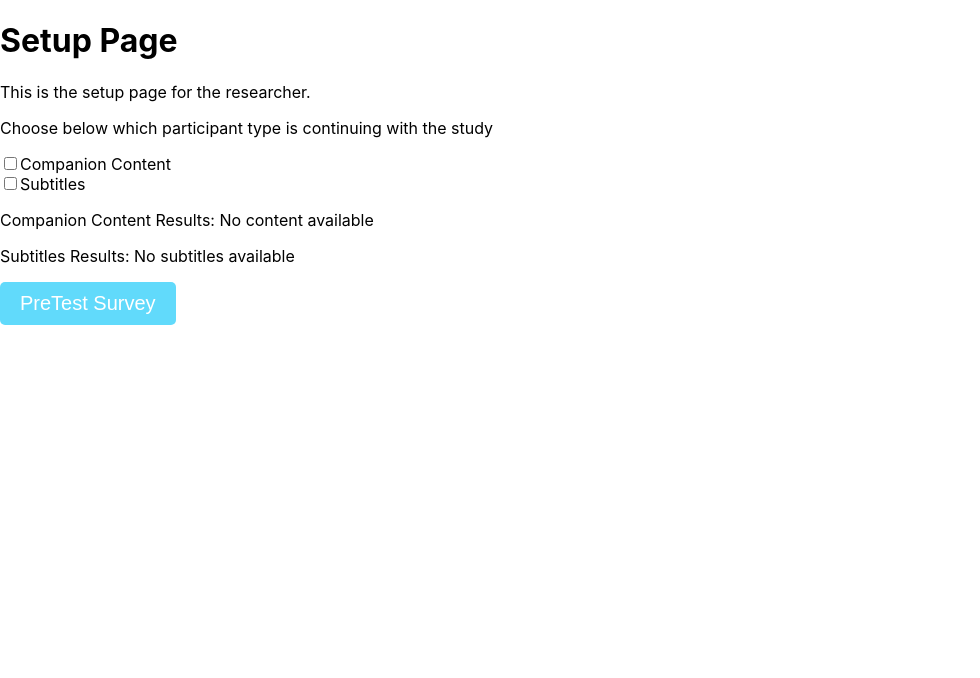
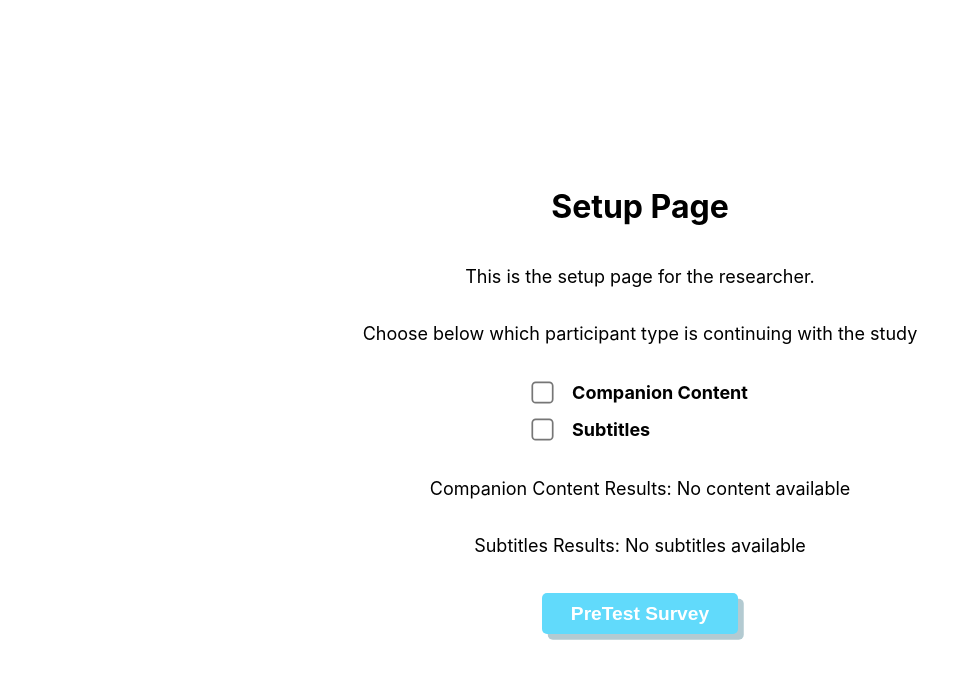
Before and after one commit to Santa-Clara-Imaginarium-Lab/sludge-v2, a React (Create React App) app: page /setup in a window 1280 px wide. Shown: the top 678 px of the page, without its empty margins (0-980 px from the left). Built offline with nearby package versions, Linux system fonts and the light colour scheme.

Commit message:
CSS Styling

```diff
--- a/src/App.css
+++ b/src/App.css
@@ -1,11 +1,3 @@
-.App {
-  text-align: center;
-  height: 100vh; /* Full height to center vertically */
-  display: flex;
-  align-items: center; /* Center vertically */
-  justify-content: center; /* Center horizontally */
-}
-
 .button {
   padding: 10px 20px;
   font-size: 20px;
@@ -20,3 +12,7 @@
 .button:hover {
   background-color: #21a1f1; /* Darker shade on hover */
 }
+
+.text {
+  font-size: large;
+}
--- a/src/App.jsx
+++ b/src/App.jsx
@@ -25,9 +25,9 @@ function App() {
   };
 
   return (
-      <div className="App">
+      <div className="container">
         <h1>Sludge V2</h1>
-        <button className="button" onClick={handleNavigate}>Setup Page - for researcher</button>
+        <button className="submit-button" onClick={handleNavigate}>Setup Page - for researcher</button>
       </div>
   );
 }
--- a/src/StudyPart/StudyPart.jsx
+++ b/src/StudyPart/StudyPart.jsx
@@ -26,9 +26,9 @@ const StudyPart = () => {
   console.log(primaryContentSubtitles);
 
   return (
-    <div>
-      <p>Companion Content Results: {companionContent ? "Content available" : 'No content available'}</p>
-      <p>Subtitles Results: {subtitles ? "Subtitles available" : 'No subtitles available'}</p>
+    <div className='container'>
+      <p className='text'>Companion Content Results: {companionContent ? "Content available" : 'No content available'}</p>
+      <p className='text'>Subtitles Results: {subtitles ? "Subtitles available" : 'No subtitles available'}</p>
         <video width="600" height="400" autoPlay style={{'pointerEvents': 'none'}}>
           <source src={primaryContent} type="video/mp4" />
           {
@@ -40,7 +40,7 @@ const StudyPart = () => {
               default />
           }
         </video>
-        <button className="button" onClick={handleNavigate}>PostTest Survey</button>
+        <button className="submit-button" onClick={handleNavigate}>PostTest Survey</button>
     </div>
   );
 };
--- a/src/postTestSurvey/PostTestSurvey.jsx
+++ b/src/postTestSurvey/PostTestSurvey.jsx
@@ -10,13 +10,13 @@ const statements = [
 ];
 
 const options = [
-  "1",
-  "2",
-  "3",
-  "4",
-  "5",
-  "6",
-  "7"
+  "Strongly Disagree",
+  "Disagree",
+  "Somewhat Disagree",
+  "Neutral",
+  "Somewhat Agree",
+  "Agree",
+  "Strongly Agree"
 ];
 
 const PostTestSurvey = () => {
@@ -37,7 +37,6 @@ const PostTestSurvey = () => {
       return;
     }
     setError('');
-    navigate('/studypart');
   };
 
   return (
--- a/src/preTestSurvey/PreTestSurvey.css
+++ b/src/preTestSurvey/PreTestSurvey.css
@@ -34,6 +34,7 @@
     margin-bottom: 20px;
     text-align: left;
     margin-left: 10px;
+    margin-bottom: 30px;
 }
 
 .qualtrix-grid {
@@ -49,7 +50,7 @@
     width: 2px;
     height: 100%;
     background-color: #ddd;
-    left: calc(24%);
+    left: calc(21.5%);
     top: 0;
 }
 
@@ -74,7 +75,6 @@
     position: relative;
     margin-bottom: 20px;
     font-size: large;
-    margin-left: 40px;
 }
 
 .qualtrix-row {
@@ -83,12 +83,12 @@
 
 .statement {
     text-align: left;
-    padding: 20px;
     font-size: large;
     border-bottom: 1px solid #ddd;
     min-height: 80px;
     display: flex;
     align-items: center;
+    padding: 5px;
 }
 
 input[type="radio"] {
@@ -112,6 +112,7 @@ input[type="radio"]:checked + .circle {
 }
 
 .submit-button {
+    font-weight: bold;
     margin-top: 1em;
     padding: 0.5em 1.5em;
     background-color: #61dafb;
@@ -129,9 +130,8 @@ input[type="radio"]:checked + .circle {
 }
 
 .circle-container {
-    margin-left: 40px;
     display: flex;
-    justify-content: left;
+    justify-content: center;
     align-items: center;
 }
 
--- a/src/preTestSurvey/PreTestSurvey.jsx
+++ b/src/preTestSurvey/PreTestSurvey.jsx
@@ -10,13 +10,13 @@ const statements = [
 ];
 
 const options = [
-  "1",
-  "2",
-  "3",
-  "4",
-  "5",
-  "6",
-  "7"
+  "Strongly Disagree",
+  "Disagree",
+  "Somewhat Disagree",
+  "Neutral",
+  "Somewhat Agree",
+  "Agree",
+  "Strongly Agree"
 ];
 
 const PreTestSurvey = () => {
--- a/src/setup/Setup.css
+++ b/src/setup/Setup.css
@@ -0,0 +1,32 @@
+.checkbox-options {
+    display: flex;
+    flex-direction: column;
+    gap: 1em;
+    padding-top: 20px;
+    padding-bottom: 20px;
+}
+
+.checkbox {
+    display: flex;
+    align-items: center;
+    cursor: pointer;
+}
+
+.checkbox p {
+    margin: 0;
+    margin-left: 20px;
+    font-size: large;
+    font-weight: bold;
+}
+
+.checkbox input[type="checkbox"] {
+    transform: scale(1.7);
+  }
+
+  .checkbox input[type="checkbox"]:checked {
+    accent-color: #61dafb;
+}
+
+.text {
+    font-size: large;
+}
--- a/src/setup/Setup.jsx
+++ b/src/setup/Setup.jsx
@@ -1,7 +1,7 @@
 import React from "react";
 import { useNavigate } from "react-router-dom";
 import { useAppContext } from "../index";
-
+import './Setup.css';
 
 const Setup = () => {
   const navigate = useNavigate();
@@ -13,35 +13,34 @@ const Setup = () => {
   const { companionContent, setCompanionContent, subtitles, setSubtitles } = useAppContext();
 
   return (
-    <div>
+    <div className="container">
       <h1>Setup Page</h1>
-      <p>This is the setup page for the researcher.</p>
-      <p>Choose below which participant type is continuing with the study</p>
-      <div>
-        <label>
+      <p className="text">This is the setup page for the researcher.</p>
+      <p className="text">Choose below which participant type is continuing with the study</p>
+      <div className="checkbox-options">
+        <label className="checkbox">
           <input
             type="checkbox"
             checked={companionContent}
             onChange={() => setCompanionContent(!companionContent)}
           />
-          <span>Companion Content</span>
+          <p>Companion Content</p>
         </label>
-      </div>
-      <div>
-        <label>
+
+        <label className="checkbox">
           <input
             type="checkbox"
             checked={subtitles}
             onChange={() => setSubtitles(!subtitles)}
           />
-          <span>Subtitles</span>
+          <p>Subtitles</p>
         </label>
       </div>
 
-      <p>Companion Content Results: {companionContent ? "Content available" : 'No content available'}</p>
-      <p>Subtitles Results: {subtitles ? "Subtitles available" : 'No subtitles available'}</p>
+      <p className="text">Companion Content Results: {companionContent ? "Content available" : 'No content available'}</p>
+      <p className="text">Subtitles Results: {subtitles ? "Subtitles available" : 'No subtitles available'}</p>
 
-      <button className="button" onClick={handleNavigate}>
+      <button className="submit-button" onClick={handleNavigate}>
         PreTest Survey
       </button>
     </div>
```
